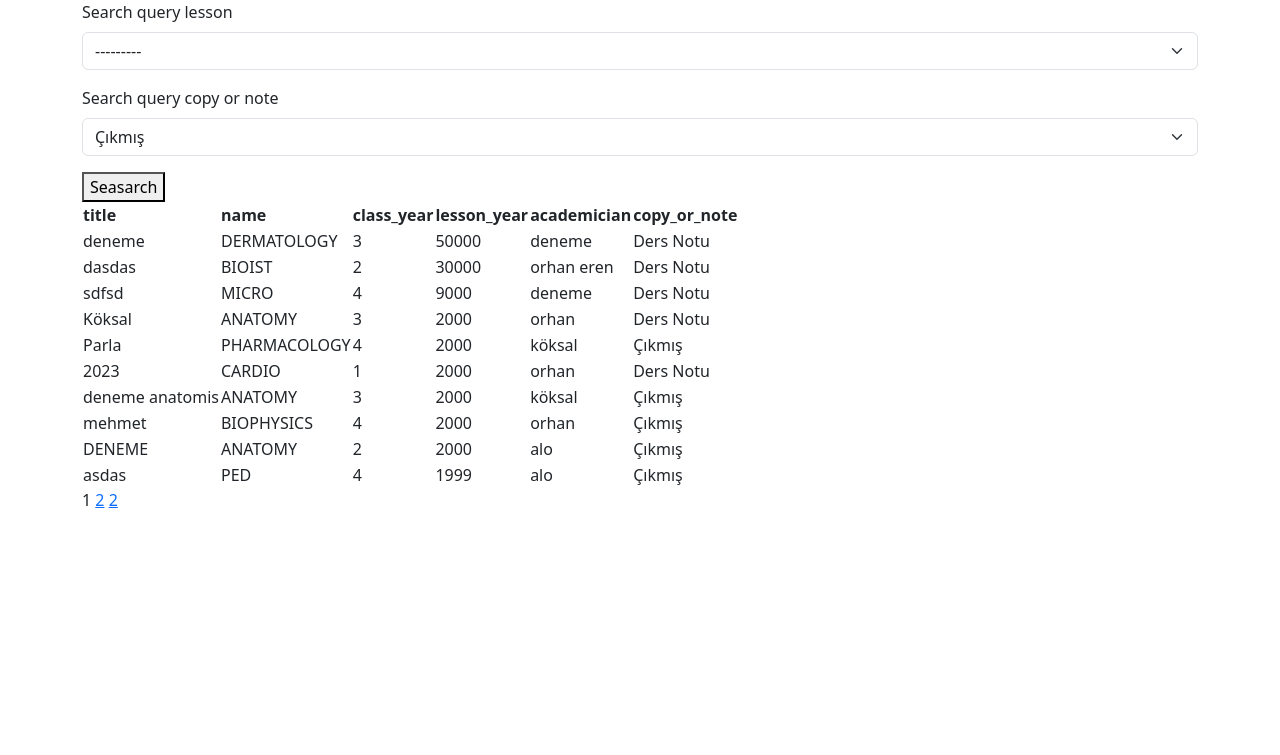
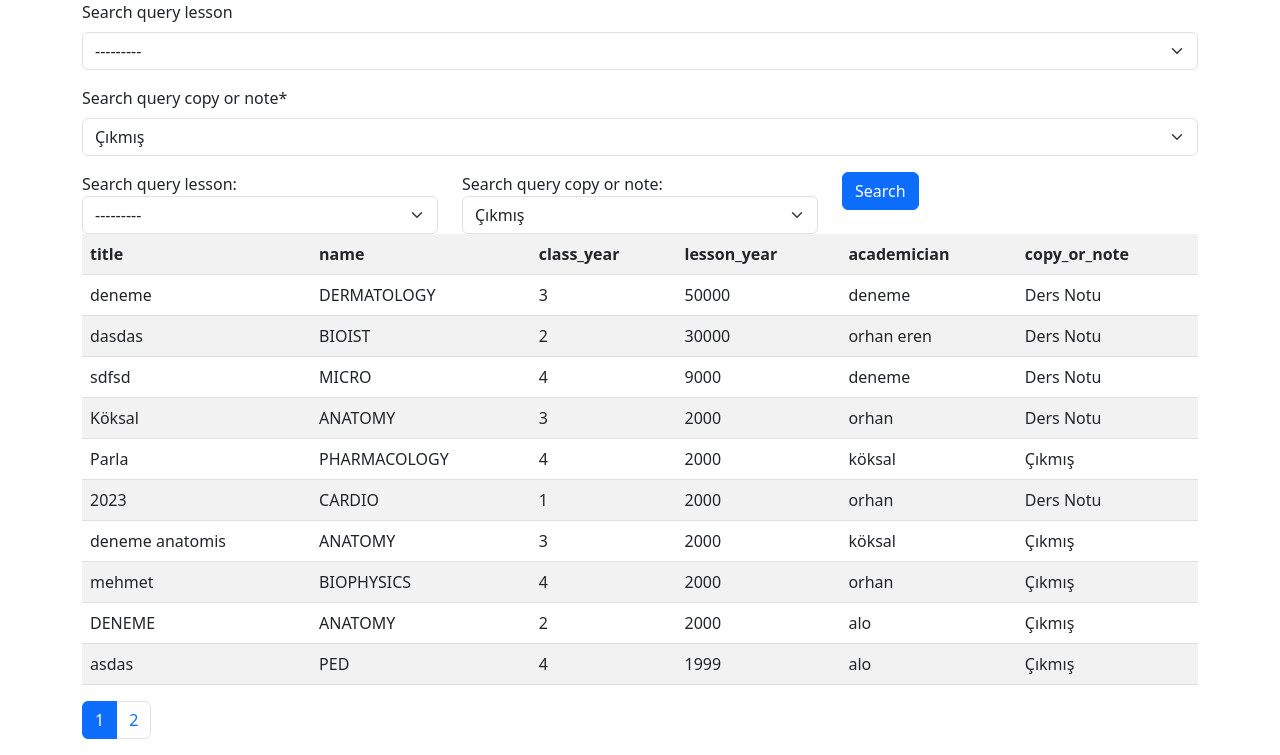
Before and after one commit to ituitis20-fisengi20/medlibrary, a Django app: page /ders_notlari/ in a window 1280 px wide. Shown: the part 56-811 px from the top of the page. Before the commit the page ends 564 px from the top, so only its background shows below. Run offline with Django 4.2, Linux system fonts and the light colour scheme; data comes from the database, SQL or seed files in the repository; some libraries are stand-ins or nearby versions.

Commit message:
paginator fixed, table appearence changed

```diff
--- a/project/app/forms.py
+++ b/project/app/forms.py
@@ -159,7 +159,6 @@ class SearchLessonForm(forms.Form):
     )
     search_query_copy_or_note = forms.ChoiceField(
         choices=COPY_OR_NOTE,
-        required=False,
     )
 
     def __init__(self, *args, **kwargs):
--- a/project/templates/app/lessonsNote.html
+++ b/project/templates/app/lessonsNote.html
@@ -2,28 +2,36 @@
 {% block title %} Ders Notları {% endblock%}
 {% load crispy_forms_tags %}
 {% block body %}
-<div class="row">
-    <div class="col">
-        <form method="post">
-            {% csrf_token %}
-            {{ form |crispy }}
-            <button type="submit">Seasarch</button>
-        </form>
-
+{% csrf_token %}
+{{ form|crispy }}
+<form method="post">
+    {% csrf_token %}
+    <div class="row">
+        <div class="col">
+            {{ form.search_query_lesson.label_tag }}
+            {{ form.search_query_lesson }}
+        </div>
+        <div class="col">
+            {{ form.search_query_copy_or_note.label_tag }}
+            {{ form.search_query_copy_or_note }}
+        </div>
+        <div class="col">
+            <button type="submit" class="btn btn-primary">Search</button>
+        </div>
     </div>
-</div>
+</form>
 {% if lessons %}
 
         <div>
-            <table>
+            <table class="table table-striped">
 
                 <tr>
-                    <th>title</th>
-                    <th>name</th>
-                    <th>class_year</th>
-                    <th>lesson_year</th>
-                    <th>academician</th>
-                    <th>copy_or_note</th>
+                    <th scope="col">title</th>
+                    <th scope="col">name</th>
+                    <th scope="col">class_year</th>
+                    <th scope="col">lesson_year</th>
+                    <th scope="col">academician</th>
+                    <th scope="col">copy_or_note</th>
 
                 </tr>
                 {% for lesson in lessons %}
@@ -39,26 +47,28 @@
             </table>
         </div>
         <!-- Display pagination links -->
-        <div class="pagination">
-            <span class="step-links">
+        <nav aria-label="...">
+            <ul class="pagination">
                 {% if lessons.has_previous %}
-                    <a href="?page=1"> 1</a>
-                    {% if lessons.has_previous != 1 %}
-                        <a href="?page={{ lessons.previous_page_number }}">{{ lessons.previous_page_number }}</a>
+                    {% if lessons.previous_page_number != 1 %}
+                        <li class="page-item"><a class="page-link" href="?page=1"> 1</a></li>
+                    {% endif %}
+                    <li class="page-item"><a class="page-link" href="?page={{ lessons.previous_page_number }}">{{ lessons.previous_page_number }}</a></li>
+
+                {% endif %}
+
+
+                <li class="page-item active"><span class="sr-only page-link">{{ lessons.number }}</span></li>
+
+                {% if lessons.has_next %}
+
+                    <li class="page-item"><a class="page-link" href="?page={{ lessons.next_page_number }}">{{ lessons.next_page_number }}</a></li>
+                    {% if lessons.next_page_number  !=  lessons.paginator.num_pages%}
+                        <li class="page-item"><a class="page-link" href="?page={{ lessons.paginator.num_pages }}">{{ lessons.paginator.num_pages }} </a></li>
                     {% endif %}
                 {% endif %}
-
-                <span class="current-page">{{ lessons.number }}</span>
-
-                {% if lessons.has_next %}
-                    {% if lessons.has_next !=  11 %}
-                        <a href="?page={{ lessons.next_page_number }}">{{ lessons.next_page_number }}</a>
-                    {% endif %}
-                    <a href="?page={{ lessons.paginator.num_pages }}">{{ lessons.paginator.num_pages }} </a>
-
-                {% endif %}
-            </span>
-        </div>
+            </ul>
+        </nav>
 
 {% endif %}
 
```
